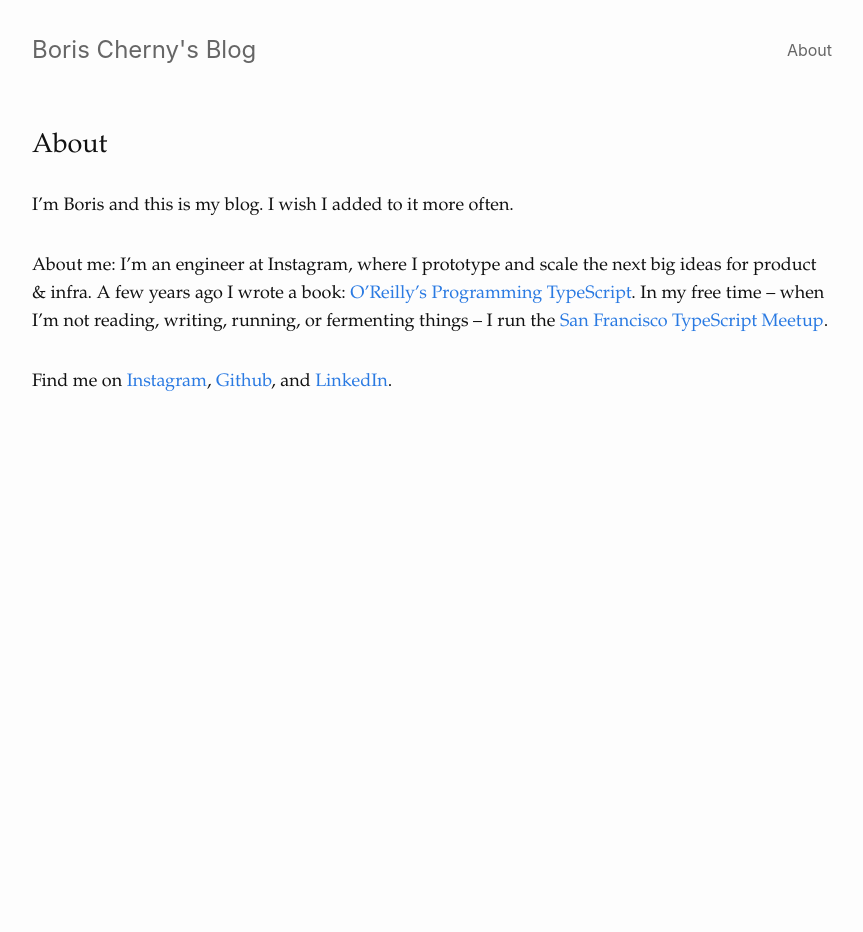
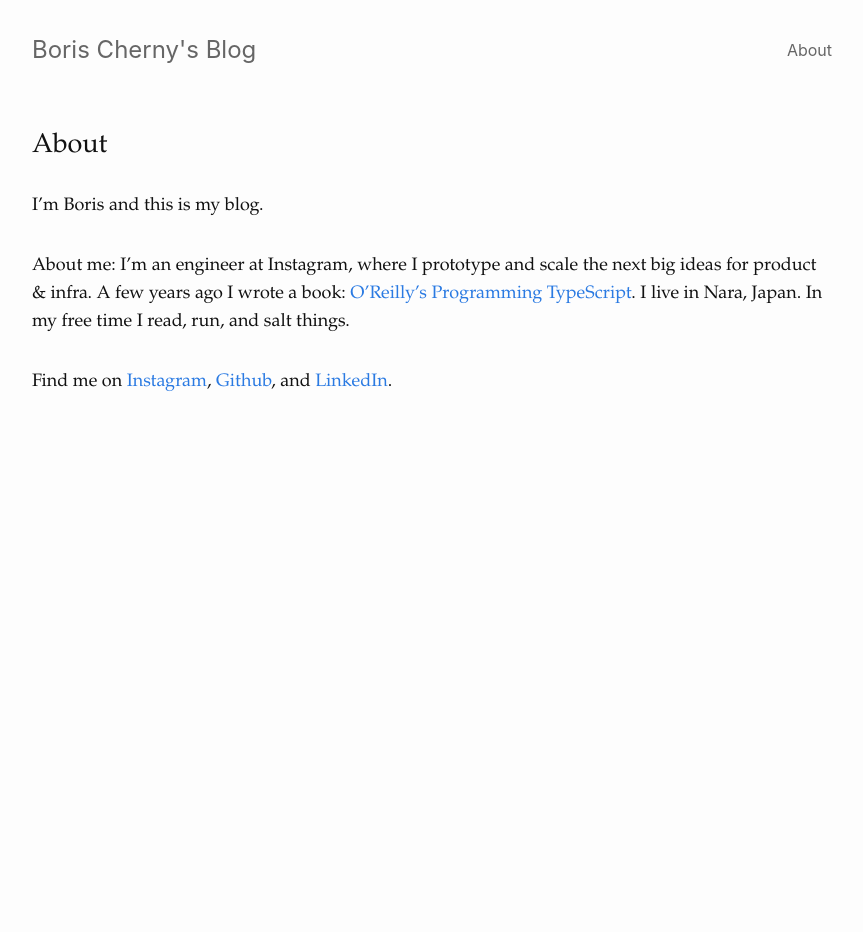
Before and after one commit to bcherny/bcherny.github.io, a Jekyll site: the page built from about.md, in a window 1280 px wide. Shown: the whole page, without its empty margins (208-1071 px from the left). Built offline with Jekyll 4.4.1, drawn with Linux system fonts in a browser that asks for light colours.

Commit message:
Update about.md

```diff
--- a/about.md
+++ b/about.md
@@ -4,8 +4,8 @@ title: About
 permalink: /about/
 ---
 
-I'm Boris and this is my blog. I wish I added to it more often.
+I'm Boris and this is my blog.
 
-About me: I'm an engineer at Instagram, where I prototype and scale the next big ideas for product & infra. A few years ago I wrote a book: [O'Reilly's Programming TypeScript](https://amazon.com/Programming-TypeScript-Making-JavaScript-Applications/dp/1492037656). In my free time -- when I'm not reading, writing, running, or fermenting things -- I run the [San Francisco TypeScript Meetup](https://www.meetup.com/San-Francisco-TypeScript-Meetup/).
+About me: I'm an engineer at Instagram, where I prototype and scale the next big ideas for product & infra. A few years ago I wrote a book: [O'Reilly's Programming TypeScript](https://amazon.com/Programming-TypeScript-Making-JavaScript-Applications/dp/1492037656). I live in Nara, Japan. In my free time I read, run, and salt things.
 
 Find me on [Instagram](https://www.instagram.com/b.cherny/), [Github](https://github.com/bcherny), and [LinkedIn](https://www.linkedin.com/in/bcherny).
```
